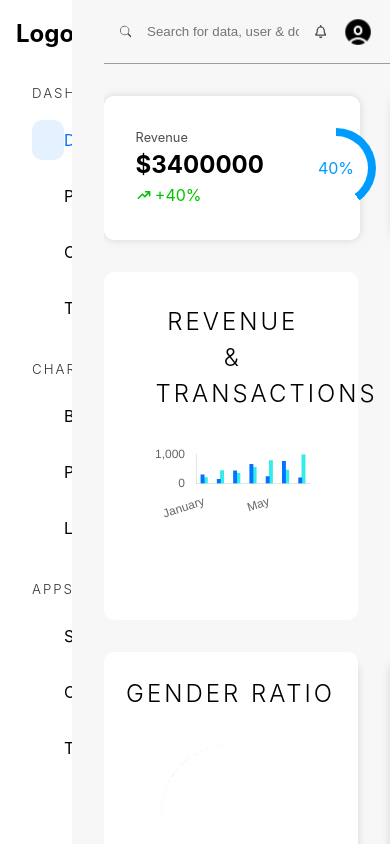
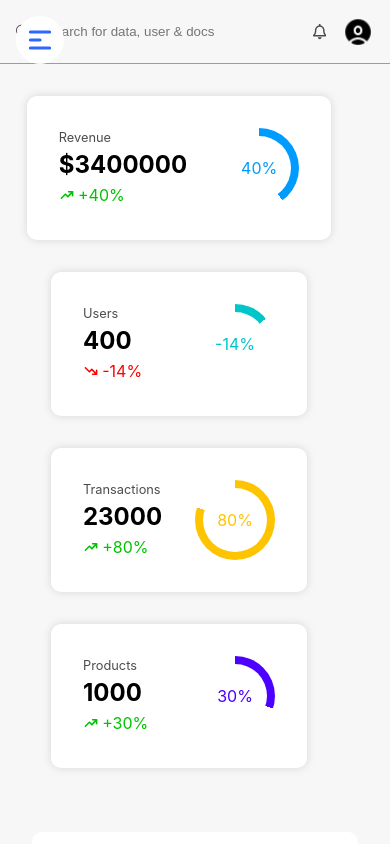
Before and after one commit to JeetBhagya/Admin-Dashboard-App, a React (Vite) app in the folder ADMIN-DASHBOARD/: page /admin/dashboard in a window 390 px wide. Built offline with nearby package versions, Linux system fonts and the light colour scheme.

Commit message:
Responsiveness-media query

```diff
--- a/ADMIN-DASHBOARD/src/components/AdminSidebar.tsx
+++ b/ADMIN-DASHBOARD/src/components/AdminSidebar.tsx
@@ -4,17 +4,62 @@
 import {AiFillFileText} from "react-icons/ai";
 import {IoIosPeople} from "react-icons/io";
 import {FaChartBar, FaChartPie, FaChartLine, FaStopwatch, FaGamepad} from "react-icons/fa";
+import { useEffect, useState } from "react";
+import { HiMenuAlt1 } from "react-icons/hi";
 
 const AdminSidebar=() =>{
 const location=useLocation();
-  return (
-    <aside>
-        <h2>Logo</h2>
-        <DivOne location={location}/>
-        <DivTow location={location}/>
-        <DivThree location={location}/>
+const [showModal, setShowModal] = useState<boolean>(false);
+const [phoneActive, setPhoneActive] = useState<boolean>(
+  window.innerWidth < 1100
+);
+
+const resizeHandler = () => {
+  setPhoneActive(window.innerWidth < 1100);
+};
+
+useEffect(() => {
+  window.addEventListener("resize", resizeHandler);
+
+  return () => {
+    window.removeEventListener("resize", resizeHandler);
+  };
+}, []);
+
+return (
+  <>
+    {phoneActive && (
+      <button id="hamburger" onClick={() => setShowModal(true)}>
+        <HiMenuAlt1 />
+      </button>
+    )}
+
+    <aside
+      style={
+        phoneActive
+          ? {
+              width: "20rem",
+              height: "100vh",
+              position: "fixed",
+              top: 0,
+              left: showModal ? "0" : "-20rem",
+              transition: "all 0.5s",
+            }
+          : {}
+      }
+    >
+      <h2>Logo.</h2>
+      {phoneActive && (
+        <button id="closeSidebar" onClick={() => setShowModal(false)}>
+          Close
+        </button>
+      )}
+      <DivOne location={location} />
+      <DivTwo location={location} />
+      <DivThree location={location} />
     </aside>
-  )
+  </>
+);
 };
 
 const DivOne=({location}: {location: Location;})=>{
@@ -51,7 +96,7 @@
     )
 }
 
-const DivTow=({location}: {location: Location;})=>{
+const DivTwo=({location}: {location: Location;})=>{
     return (
         <div>
             <h5>Charts</h5>
--- a/ADMIN-DASHBOARD/src/components/Loader.tsx
+++ b/ADMIN-DASHBOARD/src/components/Loader.tsx
@@ -1,7 +1,9 @@
 
 function Loader() {
   return (
-    <div>Loading</div>
+    <section className="loader">
+      <div></div>
+    </section>
   )
 }
 
--- a/ADMIN-DASHBOARD/src/pages/Customers.tsx
+++ b/ADMIN-DASHBOARD/src/pages/Customers.tsx
@@ -94,7 +94,7 @@
     TableHOC<DataType>(
       columns,
       data,
-      "dashboard-product-box",
+      "dashboardProductBox",
       "Customers",
       true
     ),
--- a/ADMIN-DASHBOARD/src/pages/Products.tsx
+++ b/ADMIN-DASHBOARD/src/pages/Products.tsx
@@ -106,7 +106,7 @@
     TableHOC<DataType>(
       columns,
       data,
-      "dashboard-product-box",
+      "dashboardProductBox",
       "Products",
       true
       )
--- a/ADMIN-DASHBOARD/src/pages/Transaction.tsx
+++ b/ADMIN-DASHBOARD/src/pages/Transaction.tsx
@@ -75,8 +75,8 @@
     TableHOC<DataType>(
       columns,
       data,
-      "dashboard-product-box",
-      "Customers",
+      "dashboardProductBox",
+      "Transactions",
       true
     ),
     []
--- a/ADMIN-DASHBOARD/src/pages/charts/Pie.tsx
+++ b/ADMIN-DASHBOARD/src/pages/charts/Pie.tsx
@@ -7,7 +7,7 @@
     <div className="adminContainer">
       <AdminSidebar />
       <main className="chartContainer">
-        <h1>Pie & Doughnut Charts</h1>
+        <h1>Pie Charts</h1>
         <section>
           <div>
             <PieChart
--- a/ADMIN-DASHBOARD/src/styles/_charts.scss
+++ b/ADMIN-DASHBOARD/src/styles/_charts.scss
@@ -2,7 +2,7 @@
     background-color: white;
     padding: 4rem;
     overflow-y: auto;
-    > h1 {
+    > h2 {
       margin: 0 0 5rem 2rem;
     }
     > section {
--- /dev/null
+++ b/ADMIN-DASHBOARD/src/styles/_mediaquery.scss
@@ -0,0 +1,74 @@
+@media screen and (width<= 1200px) {
+    .adminContainer {
+      overflow: auto;
+    }
+
+    .dashboard {
+      .widgetContainer,
+      .graphContainer,
+      .transactionContainer {
+        justify-content: center;
+        flex-wrap: wrap;
+      }
+      .graphContainer {
+        padding: 2rem;
+      }
+      .transactionContainer {
+        padding: 2rem;
+        height: unset;
+      }
+    }
+
+    .productManagement {
+      padding: 2rem;
+    }
+  }
+
+  @media screen and (width<= 1100px) {
+    .adminContainer {
+      grid-template-columns: 1fr !important;
+    }
+    .bar{
+      h2{
+        width: 50%;
+        margin: 0 auto;
+      }
+    }
+  }
+
+  @media screen and (width<= 600px) {
+    .productManagement {
+      flex-direction: column;
+      align-items: center;
+      padding: 0;
+      > section {
+        max-width: 400px;
+      }
+    }
+
+    .chartContainer {
+
+      padding:0rem;
+      > h1 {
+        padding-top: 30px;
+        margin: 0;
+        text-align: center;
+      }
+      > section {
+        width: 80%;
+        margin: 6rem auto;
+        // margin: 6rem auto;
+      }
+    }
+
+    .dashboardAppContainer > section {
+      .couponForm,
+      .stopwatch {
+        display: flex;
+        flex-direction: column;
+      }
+      .stopwatch {
+        align-items: center;
+      }
+    }
+  }
--- a/ADMIN-DASHBOARD/src/styles/_product.scss
+++ b/ADMIN-DASHBOARD/src/styles/_product.scss
@@ -3,6 +3,10 @@
     padding: 2rem;
     overflow: auto;
     @include square(100%);
+    >h2{
+      width: 50%;
+      margin: 0 auto;
+    }
   }
 
   .createProductBtn {
@@ -38,6 +42,8 @@
       > h2 {
         @include heading(2px);
         text-align: center;
+
+
       }
 
       > img {
--- a/ADMIN-DASHBOARD/src/styles/app.scss
+++ b/ADMIN-DASHBOARD/src/styles/app.scss
@@ -3,6 +3,7 @@
 @import "_product";
 @import "_charts";
 @import "_dashboardapps";
+@import "_mediaquery";
 
 :root {
     font-family: Inter, system-ui, Avenir, Helvetica, Arial, sans-serif;
@@ -140,3 +141,54 @@
     }
   }
 }
+
+#hamburger {
+  display: grid;
+  place-items: center;
+  @include square(3rem);
+  border: none;
+  outline: none;
+  cursor: pointer;
+  color: rgba(44, 104, 255);
+  position: fixed;
+  top: 1rem;
+  left: 1rem;
+  font-size: 2rem;
+  background-color: white;
+  border-radius: 50%;
+  z-index: 9;
+}
+
+#closeSidebar {
+  width: 45%;
+  margin: 1rem;
+  display: block;
+  padding: 0.75rem;
+  border: none;
+  outline: none;
+  cursor: pointer;
+  background-color: rgb(168, 2, 2);
+  color: white;
+  border-radius: 15px;
+}
+
+.loader {
+  width: 100%;
+  height: 100vh;
+  @include flex;
+  > div {
+    @include square(10rem);
+    border-radius: 50%;
+    border-top: 1rem solid rgb(43, 43, 43);
+    border-left: 1rem solid rgb(43, 43, 43);
+    border-right: 1rem solid #fff;
+    border-bottom: 1rem solid #fff;
+    animation: loading-animation 0.5s linear infinite;
+  }
+}
+
+@keyframes loadingAnimation {
+  to {
+    transform: rotateZ(360deg);
+  }
+}
```
